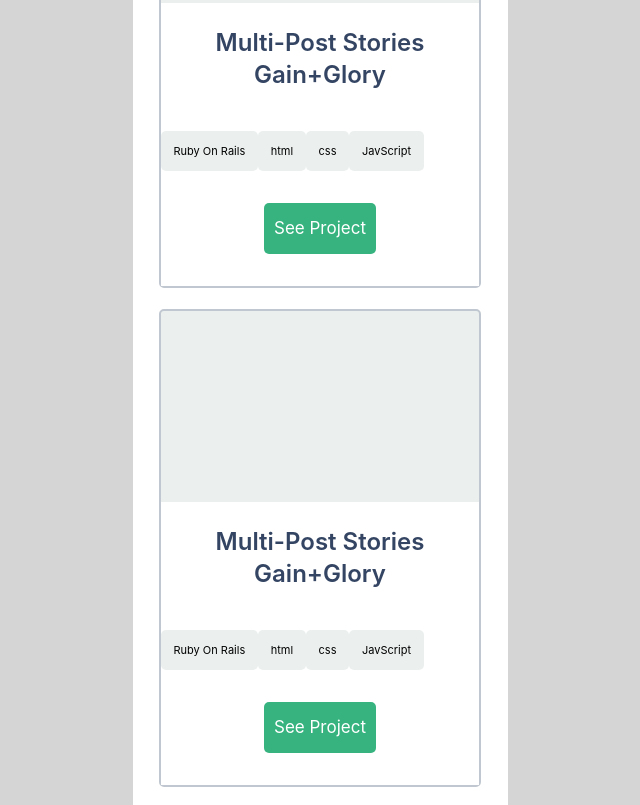
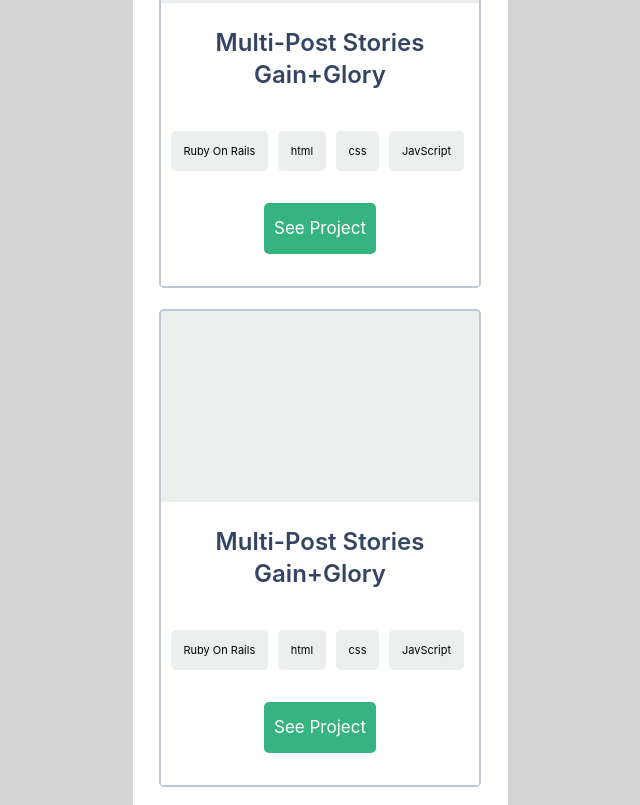
Before and after one commit to Anjacodes/Portfolio, a plain HTML site: page index.html in a window 1280 px wide. Shown: the part 1329-2134 px from the top of the page, without its empty margins (320-960 px from the left). Drawn offline with Linux system fonts and the light colour scheme.

Commit message:
Add margin_left property to the buttons

```diff
--- a/style.css
+++ b/style.css
@@ -153,6 +153,7 @@ hr {
   padding: 4%;
   font-size: 11px;
   float: left;
+  margin-left: 10px;
 }
 
 .button {
```
